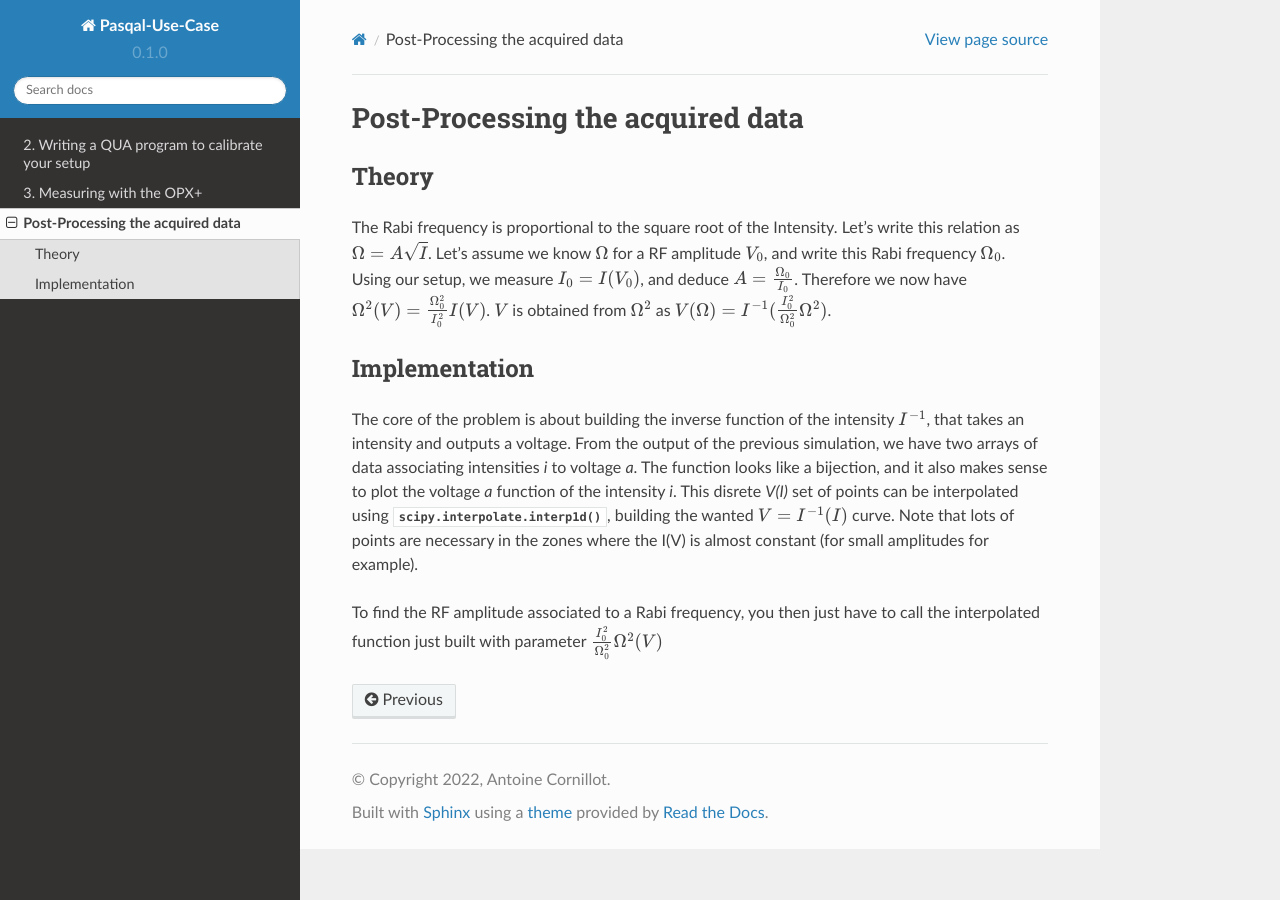
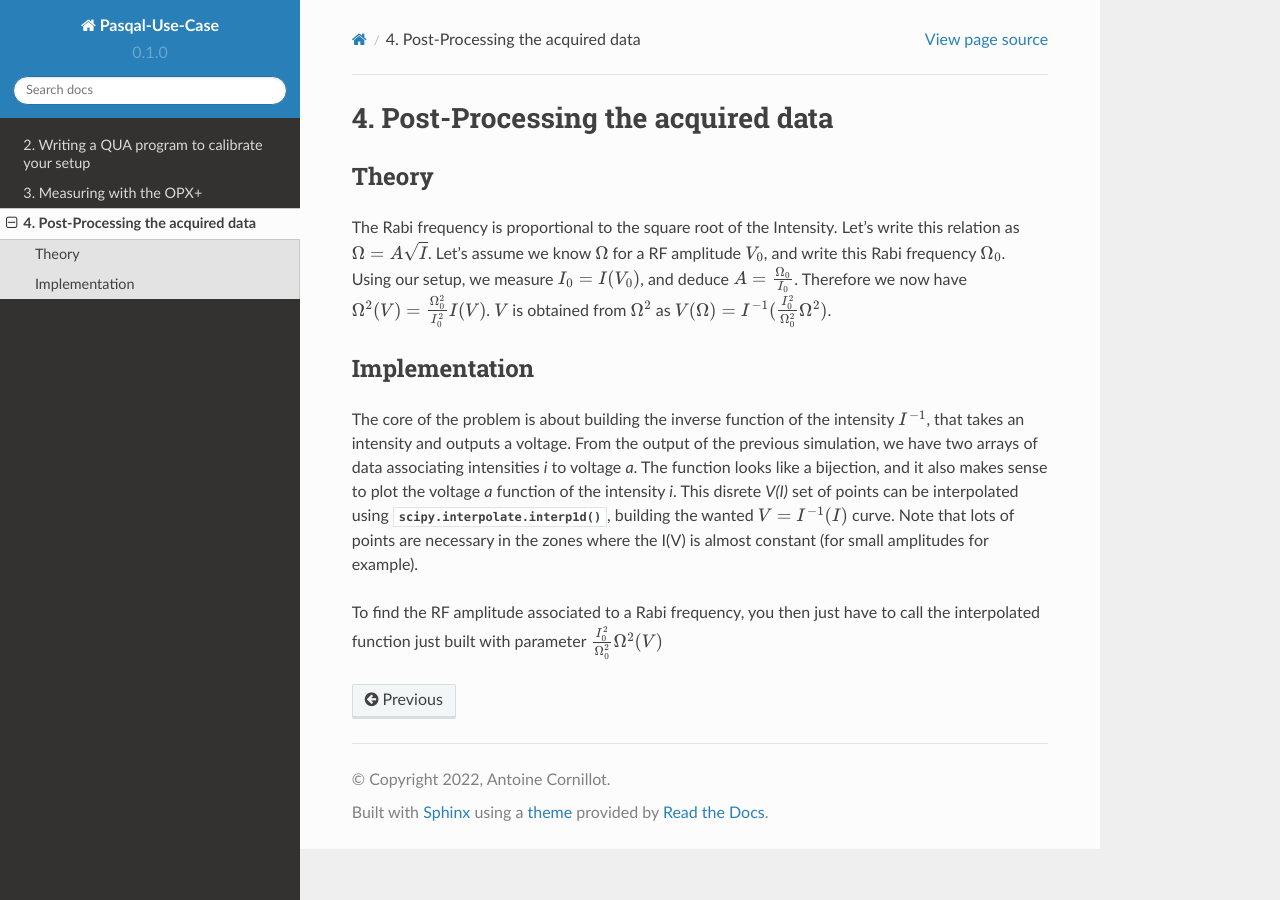
Before and after one commit to a-corni/Pasqal-Quantum-Engineer-Use-Case, a Sphinx documentation site: the page built from docs/source/Post_processing.rst, in a window 1280 px wide. Built offline with Sphinx 7.4.7 and the Read the Docs theme 2.0.0, drawn with Linux system fonts in a browser that asks for light colours.

Commit message:
4. Modifying title

```diff
--- a/docs/source/Post_processing.rst
+++ b/docs/source/Post_processing.rst
@@ -1,5 +1,5 @@
-Post-Processing the acquired data
-*********************************
+4. Post-Processing the acquired data
+************************************
 
 Theory
 ======
```
